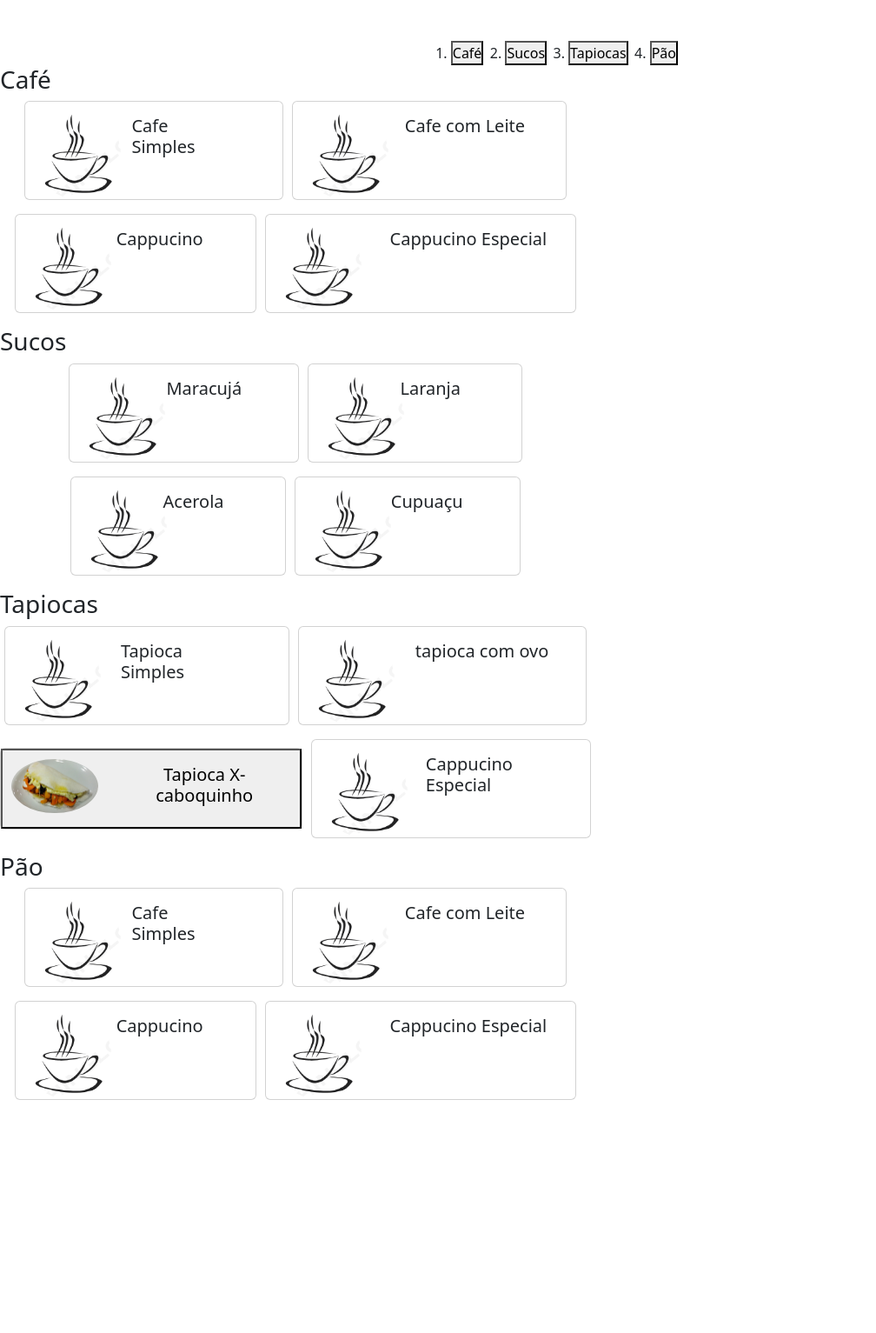
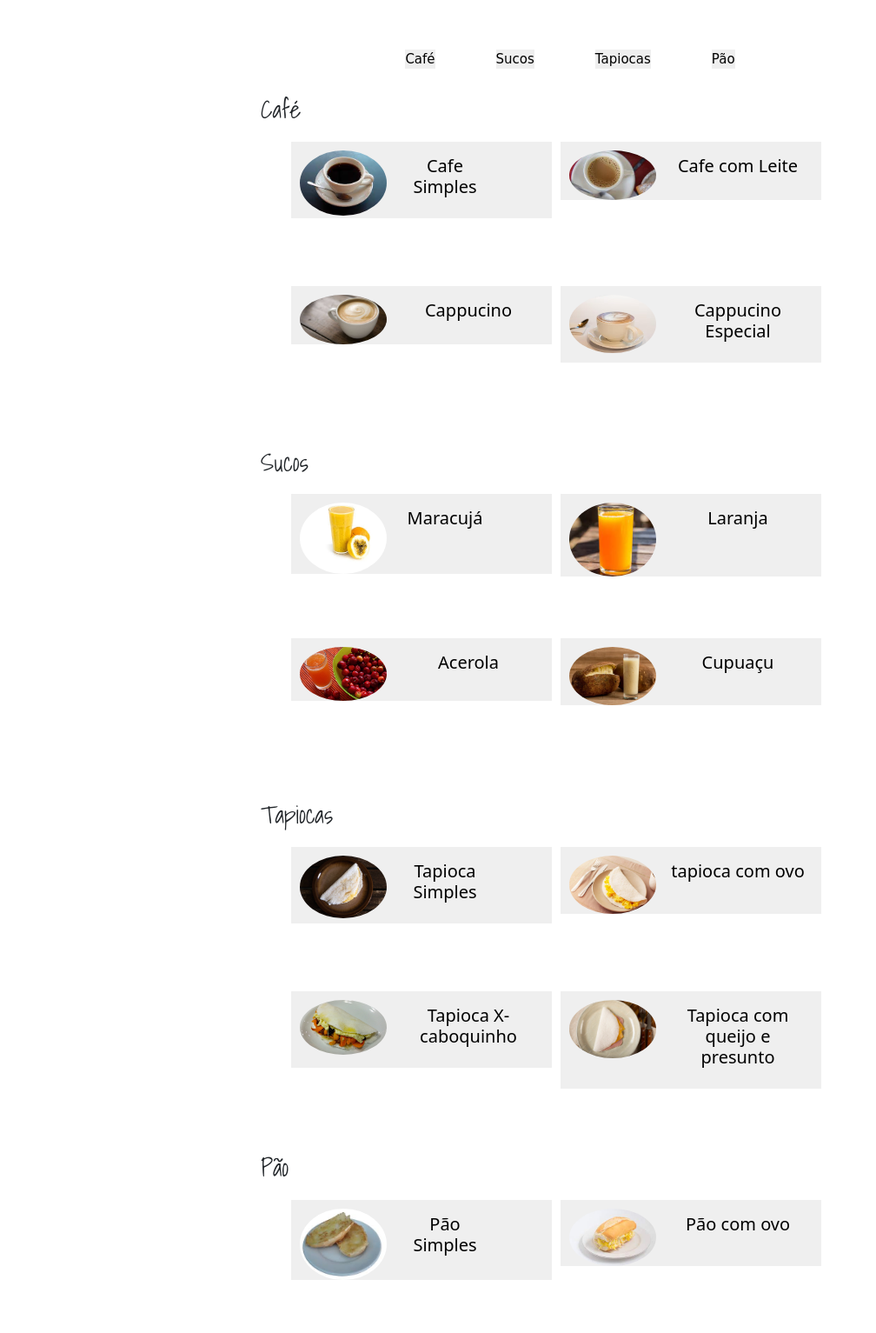
Before and after one commit to ksosantana/Joca-s-Coffee, a plain HTML site: page index.html in a window 1280 px wide. Shown: the part 138-1671 px from the top of the page at 87% size, without its empty margins (0-1008 px from the left). Before the commit the page ends 1419 px from the top, so only its background shows below. Drawn offline with Linux system fonts and the light colour scheme.

Commit message:
estilizandoe preparando o site para o javascript

```diff
--- a/index.html
+++ b/index.html
@@ -7,6 +7,11 @@
     <link rel="stylesheet" href="bootstrap-5.3.2-dist/css/bootstrap.min.css">
     <link rel="stylesheet" href="styles.css">
     <link rel="stylesheet" href="reset.css">
+    <link rel="preconnect" href="https://fonts.googleapis.com">
+<link rel="preconnect" href="https://fonts.gstatic.com" crossorigin>
+<link href="https://fonts.googleapis.com/css2?family=Shadows+Into+Light&display=swap" rel="stylesheet">
+<link href="https://fonts.googleapis.com/css2?family=Great+Vibes&family=Shadows+Into+Light&display=swap" rel="stylesheet">
+
     <title>Joca's Coffee</title>
 </head>
 <body>
@@ -18,6 +23,7 @@
         <img class="foto-perfil" src="./imagens/foto perfil.png">
         <h1 class="titulo">Joca's Coffee</h1>
     </header>
+    <nav>
     <ul class="botoes">
         <li>
             <button class="botao">Café</button>
@@ -31,9 +37,8 @@
         <li>
             <button class="botao">Pão</button>
         </li>
-
     </ul>
-
+    </nav>
     <main class="container-item">
         <!-- Lista de café -->
 
@@ -42,9 +47,10 @@
             </div>
             <div class="lista">
                 <div class="card mb-3">
+                    <button class="botao-lista">
                     <div class="row">
                       <div class="col-md-4">
-                        <img class="fotos-produto" src="./imagens/Captura de tela 2023-10-25 203346.png" alt="cafe">
+                        <img class="fotos-produto" src="./imagens/cafe simples.jpeg" alt="cafe-simples">
                       </div>
                       <div class="col-md-6">
                         <div class="card-body">
@@ -52,12 +58,14 @@
                         </div>
                       </div>
                     </div>
+                   </button>
                   </div>
 
                   <div class="card mb-3">
+                    <button class="botao-lista">
                     <div class="row">
                       <div class="col-md-4">
-                        <img class="fotos-produto" src="./imagens/Captura de tela 2023-10-25 203346.png" alt="cafe">
+                        <img class="fotos-produto" src="./imagens/cafe com leite.jpeg" alt="cafe-com-leite">
                       </div>
                       <div class="col-md-8">
                         <div class="card-body">
@@ -65,13 +73,15 @@
                         </div>
                       </div>
                     </div>
+                   </button>
                   </div>
             </div>
             <div class="lista">
                   <div class="card mb-3">
+                    <button class="botao-lista">
                     <div class="row">
                       <div class="col-md-4">
-                        <img class="fotos-produto" src="./imagens/Captura de tela 2023-10-25 203346.png" alt="cafe">
+                        <img class="fotos-produto" src="./imagens/capuccino,.jpg" alt="Cappucino-simples">
                       </div>
                       <div class="col-md-8">
                         <div class="card-body">
@@ -79,12 +89,14 @@
                         </div>
                       </div>
                     </div>
+                   </button>
                   </div>
 
                   <div class="card mb-3">
+                    <button class="botao-lista">
                     <div class="row">
                       <div class="col-md-4">
-                        <img class="fotos-produto" src="./imagens/Captura de tela 2023-10-25 203346.png" alt="cafe">
+                        <img class="fotos-produto" src="./imagens/cappuccino-especial.avif" alt="cappuccino-especial">
                       </div>
                       <div class="col-md-8">
                         <div class="card-body">
@@ -92,6 +104,7 @@
                         </div>
                       </div>
                     </div>
+                   </button>
                   </div>
             </div>
             <!-- Lista de sucos -->
@@ -101,9 +114,10 @@
             </div>
             <div class="lista">
                 <div class="card mb-3">
+                    <button class="botao-lista">
                     <div class="row">
                       <div class="col-md-4">
-                        <img class="fotos-produto" src="./imagens/Captura de tela 2023-10-25 203346.png" alt="cafe">
+                        <img class="fotos-produto" src="./imagens/suco de maracuja.jpg" alt="suco-de-maracuja">
                       </div>
                       <div class="col-md-6">
                         <div class="card-body">
@@ -111,12 +125,14 @@
                         </div>
                       </div>
                     </div>
+                   </button>
                   </div>
 
                   <div class="card mb-3">
+                    <button class="botao-lista">
                     <div class="row">
                       <div class="col-md-4">
-                        <img class="fotos-produto" src="./imagens/Captura de tela 2023-10-25 203346.png" alt="cafe">
+                        <img class="fotos-produto" src="./imagens/suco de laranja.jpeg" alt="suco-de-laranja">
                       </div>
                       <div class="col-md-8">
                         <div class="card-body">
@@ -124,13 +140,15 @@
                         </div>
                       </div>
                     </div>
+                   </button>
                   </div>
             </div>
             <div class="lista">
                   <div class="card mb-3">
+                    <button class="botao-lista">
                     <div class="row">
                       <div class="col-md-4">
-                        <img class="fotos-produto" src="./imagens/Captura de tela 2023-10-25 203346.png" alt="cafe">
+                        <img class="fotos-produto" src="./imagens/suco de acerola.jpg" alt="suco-de-acerola">
                       </div>
                       <div class="col-md-8">
                         <div class="card-body">
@@ -138,19 +156,23 @@
                         </div>
                       </div>
                     </div>
+                    </button>
                   </div>
 
                   <div class="card mb-3">
+                    <button class="botao-lista">
                     <div class="row">
                       <div class="col-md-4">
-                        <img class="fotos-produto" src="./imagens/Captura de tela 2023-10-25 203346.png" alt="cafe">
+                        <img class="fotos-produto" src="./imagens/suco de cupuacu.webp" alt="suco-de-cupuacu">
                       </div>
                       <div class="col-md-8">
                         <div class="card-body">
                           <h5 class="card-title">Cupuaçu</h5>
                         </div>
                       </div>
+
                     </div>
+                    </button>
                   </div>
             </div>
             <!-- Lista de Tapiocas -->
@@ -159,9 +181,10 @@
             </div>
             <div class="lista">
                 <div class="card mb-3">
+                    <button class="botao-lista">
                     <div class="row">
                       <div class="col-md-4">
-                        <img class="fotos-produto" src="./imagens/Captura de tela 2023-10-25 203346.png" alt="cafe">
+                        <img class="fotos-produto" src="./imagens/tapioca simples.jpg" alt="tapioca-simples">
                       </div>
                       <div class="col-md-6">
                         <div class="card-body">
@@ -169,12 +192,15 @@
                         </div>
                       </div>
                     </div>
+                    </button>
                   </div>
 
                   <div class="card mb-3">
+                    <button class="botao-lista">
                     <div class="row">
+
                       <div class="col-md-4">
-                        <img class="fotos-produto" src="./imagens/Captura de tela 2023-10-25 203346.png" alt="cafe">
+                        <img class="fotos-produto" src="./imagens/tapioca com ovo.jpg" alt="cafe">
                       </div>
                       <div class="col-md-8">
                         <div class="card-body">
@@ -182,11 +208,12 @@
                         </div>
                       </div>
                     </div>
+                    </button>
                   </div>
             </div>
             <div class="lista">
                   <div class="card mb-3">
-                    <button class="botao-tapioca-x">
+                    <button class="botao-lista">
                     <div class="row">
                       <div class="col-md-4">
                         <img class="fotos-produto" src="./imagens/TAPIOCA x-caboquinho.jpg" alt="tapioca-X-caboquinho">
@@ -201,16 +228,18 @@
                   </div>
 
                   <div class="card mb-3">
+                    <button class="botao-lista">
                     <div class="row">
                       <div class="col-md-4">
-                        <img class="fotos-produto" src="./imagens/Captura de tela 2023-10-25 203346.png" alt="cafe">
+                        <img class="fotos-produto" src="./imagens/tapioca com queijo e presunto.jpg" alt="tapioca-com-queijo-e-presunto">
                       </div>
                       <div class="col-md-8">
                         <div class="card-body">
-                          <h5 class="card-title">Cappucino Especial</h5>
+                          <h5 class="card-title">Tapioca com queijo e presunto</h5>
                         </div>
-                      </div>
                     </div>
+                     </div>
+                    </button>
                   </div>
             </div>
                 <!-- Lista de pão -->
@@ -219,59 +248,71 @@
             </div>
             <div class="lista">
                 <div class="card mb-3">
+                    <button class="botao-lista">
                     <div class="row">
                       <div class="col-md-4">
-                        <img class="fotos-produto" src="./imagens/Captura de tela 2023-10-25 203346.png" alt="cafe">
+                        <img class="fotos-produto" src="./imagens/pao simples.jpeg" alt="pao-simples">
                       </div>
                       <div class="col-md-6">
                         <div class="card-body">
-                          <h5 class="card-title">Cafe Simples</h5>
+                          <h5 class="card-title">Pão Simples</h5>
                         </div>
                       </div>
                     </div>
+                  </button>
                   </div>
 
                   <div class="card mb-3">
+                    <button class="botao-lista">
                     <div class="row">
                       <div class="col-md-4">
-                        <img class="fotos-produto" src="./imagens/Captura de tela 2023-10-25 203346.png" alt="cafe">
+                        <img class="fotos-produto" src="./imagens/pao com ovo.jpeg" alt="pao-com-ovo">
                       </div>
                       <div class="col-md-8">
                         <div class="card-body">
-                          <h5 class="card-title">Cafe com Leite</h5>
+                          <h5 class="card-title">Pão com ovo</h5>
                         </div>
                       </div>
                     </div>
+                  </button>
                   </div>
             </div>
             <div class="lista">
                   <div class="card mb-3">
+                    <button class="botao-lista">
                     <div class="row">
                       <div class="col-md-4">
-                        <img class="fotos-produto" src="./imagens/Captura de tela 2023-10-25 203346.png" alt="cafe">
+                        <img class="fotos-produto" src="./imagens/pao com queijo e presunto.jpeg" alt="pao-com-presunto-e-queijo">
                       </div>
                       <div class="col-md-8">
                         <div class="card-body">
-                          <h5 class="card-title">Cappucino</h5>
+                          <h5 class="card-title">Pão com queijo e presunto</h5>
                         </div>
                       </div>
                     </div>
+                  </button>
                   </div>
 
                   <div class="card mb-3">
+                    <button class="botao-lista">
                     <div class="row">
                       <div class="col-md-4">
-                        <img class="fotos-produto" src="./imagens/Captura de tela 2023-10-25 203346.png" alt="cafe">
+                        <img class="fotos-produto" src="./imagens/X-caboquinho.jpeg" alt="x-caboquinho">
                       </div>
                       <div class="col-md-8">
                         <div class="card-body">
-                          <h5 class="card-title">Cappucino Especial</h5>
+                          <h5 class="card-title">X-caboquinho</h5>
                         </div>
                       </div>
                     </div>
+                   </button>
                   </div>
             </div>
-
+            <div class="modal">
+                <div class="conteudo-modal">
+                    <span class="fechar-modal">X</span>
+                </div>
+            </div>
     </main>
 
     <script>
--- a/reset.css
+++ b/reset.css
@@ -4,6 +4,20 @@
     box-sizing: border-box;
 
 }
-ul {
+li {
+    list-style: none;
+}
+ul  {
  list-style: nome;
 }
+.botao  {
+    border: transparent;
+
+  }
+  .botao-lista {
+    border: transparent;
+
+  }
+  .card {
+    border: none;
+  }
--- a/styles.css
+++ b/styles.css
@@ -11,25 +11,43 @@ body {
     display:flex ;
     justify-content:center;
     align-items: center;
-}
-.titulo{
+    font-family: 'Great Vibes', cursive;
+
 
 }
+
 .botoes {
     display: flex;
-    justify-content:right;
-    gap: 25px;
-    max-width: 1300px;
+    justify-content:center;
+    gap: 30px;
     margin: 50px  500px auto;
-    align-items: center;
+    font-family: 'Edu TAS Beginner', cursive
+}
+ .botoes li {
+    font-weight: bold;
+    font-size: 15px;
+    padding: 10px 20px;
+
+}
+.sub-titulo{
+    margin: 20px 300px;
+    font-family: 'Shadows Into Light', cursive;
 }
 .lista {
     display: flex;
     justify-content:center;
     align-items: center;
     gap: 10px;
-    max-width: 680px;
+
 }
+
+.card {
+    width: 300px;
+    height: 150px;
+    vertical-align: top;
+    text-align: center;
+  }
+
 .fotos-produto{
     max-width: 100px;
     border-radius: 500% ;
```
Also changed, not shown: imagens/X-caboquinho.jpeg (added), imagens/cafe com leite.jpeg (added), imagens/cafe simples.jpeg (added), imagens/cappuccino-especial.avif (added), imagens/capuccino,.jpg (added), imagens/pao com ovo.jpeg (added), imagens/pao com queijo e presunto.jpeg (added), imagens/pao simples.jpeg (added), imagens/suco de acerola.jpg (added), imagens/suco de cupuacu.webp (added), imagens/suco de laranja.jpeg (added), imagens/suco de maracuja.jpg (added), imagens/tapioca com ovo.jpg (added), imagens/tapioca com queijo e presunto.jpg (added), 1 more files.
